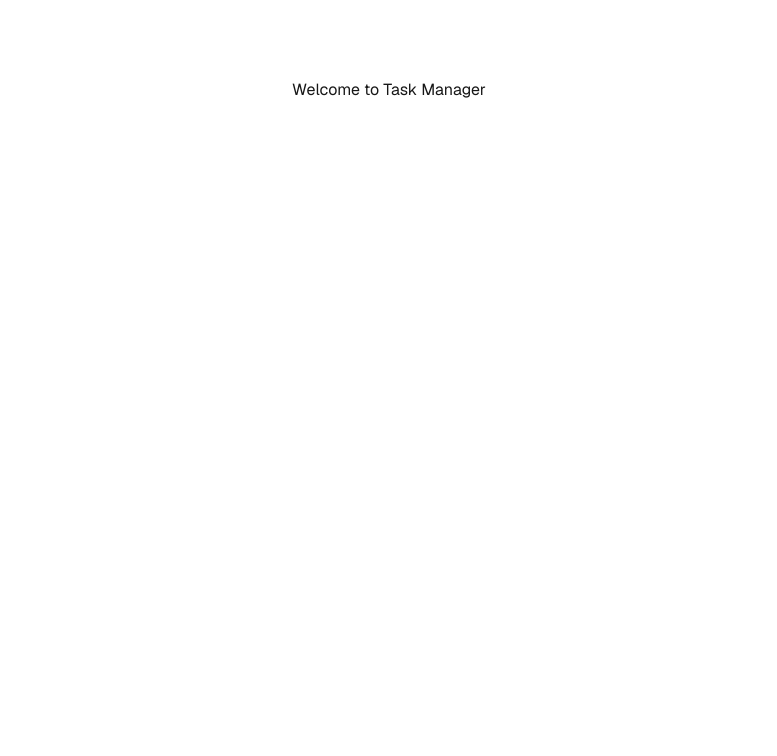
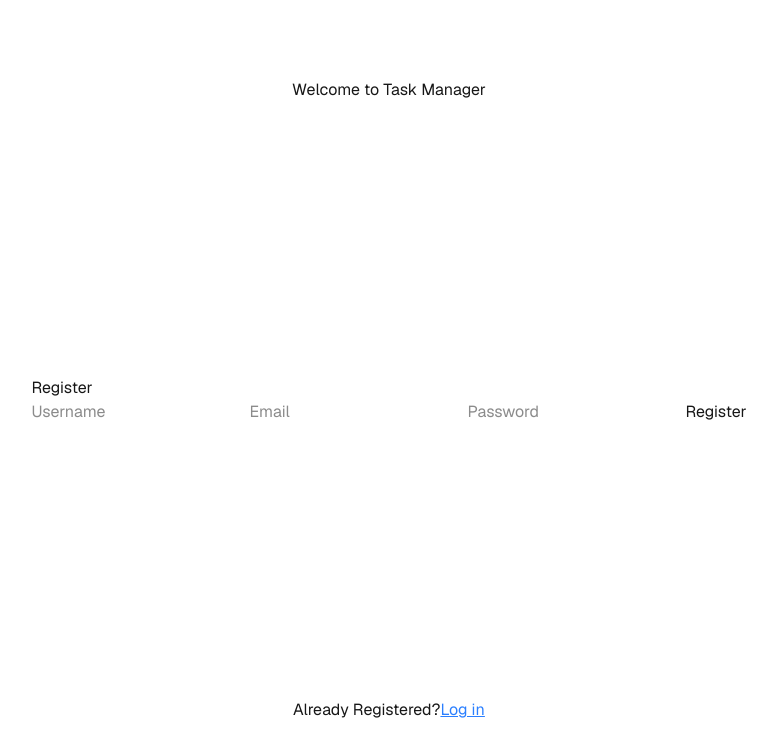
Before and after one commit to MitaliM13/Task-manager-frontend, a Next.js app: page / in a window 1280 px wide. Shown: the top 756 px of the page, without its empty margins (251-1028 px from the left). Built offline with nearby package versions, Linux system fonts and the light colour scheme.

Commit message:
made login register page

```diff
--- a/src/app/auth/login/page.js
+++ b/src/app/auth/login/page.js
@@ -1,3 +1,4 @@
+'use client'
 import { useState } from "react";
 import axios from "axios";
 
@@ -5,5 +6,22 @@ export default function LoginPage() {
     const [email, setEmail]  = useState('');
     const [password, setPassword] = useState('')
 
+    const handleLogin = async() => {
+        try {
+            const res = await axios.post('http://localhost:5000/api/auth/login', { email, password })
 
+            localStorage.setItem('token', res.data.token)
+            alert('Login Successful')
+        } catch (error) {
+            alert('Login Failed!')
+        }
+    }
+    return(
+        <div>
+            <h2>Login</h2>
+            <input placeholder="Email" value={email} onChange={e => setEmail(e.target.value)} />
+          <input placeholder="Password" type="password" value={password} onChange={e => setPassword(e.target.value)} />
+          <button onClick={handleLogin}>Login</button>
+        </div>
+    )
 }
--- /dev/null
+++ b/src/app/auth/register/page.js
@@ -0,0 +1,41 @@
+'use client';
+
+import { useState } from 'react';
+import axios from 'axios';
+
+export default function RegisterPage({onRegisterSuccess} ) {
+  const [form, setForm] = useState({ username: '', email: '', password: '' });
+
+  const handleSubmit = async () => {
+    try {
+      const res = await axios.post('http://localhost:5000/api/auth/register', form);
+      alert(res.data.message);
+      onRegisterSuccess();
+    } catch (error) {
+      alert(error.response?.data?.error || 'Registration Failed');
+    }
+  };
+
+  return (
+    <div>
+      <h2>Register</h2>
+      <input
+        placeholder="Username"
+        value={form.username}
+        onChange={(e) => setForm({ ...form, username: e.target.value })}
+      />
+      <input
+        placeholder="Email"
+        value={form.email}
+        onChange={(e) => setForm({ ...form, email: e.target.value })}
+      />
+      <input
+        type="password"
+        placeholder="Password"
+        value={form.password}
+        onChange={(e) => setForm({ ...form, password: e.target.value })}
+      />
+      <button onClick={handleSubmit}>Register</button>
+    </div>
+  );
+}
--- a/src/app/page.js
+++ b/src/app/page.js
@@ -1,9 +1,40 @@
-import Image from "next/image";
+'use client'
+
+import { useState } from "react";
+import LoginPage from "./auth/login/page";
+import RegisterPage from "./auth/register/page";
 
 export default function Home() {
+
+  const [isRegistered, setIsRegistered] = useState(false)
+
+  const handleSwitch = () => {
+    setIsRegistered(prev => !prev)
+  }
+
   return (
     <div className="grid grid-rows-[20px_1fr_20px] items-center justify-items-center min-h-screen p-8 pb-20 gap-16 sm:p-20 font-[family-name:var(--font-geist-sans)]">
         <h1>Welcome to Task Manager</h1>
+        {!isRegistered ? (
+        <>
+          <RegisterPage onRegisterSuccess={() => setIsRegistered(true)} />
+          <p>Already Registered?{'' }
+          <button onClick={handleSwitch} className="text-blue-500 underline">
+              Log in
+            </button>
+          </p>
+        </>
+      ) : (
+        <>
+          <LoginPage />
+          <p>
+            Don’t have an account?{' '}
+            <button onClick={handleSwitch} className="text-blue-500 underline">
+              Register
+            </button>
+          </p>
+        </>
+      )}
     </div>
   );
 }
```
